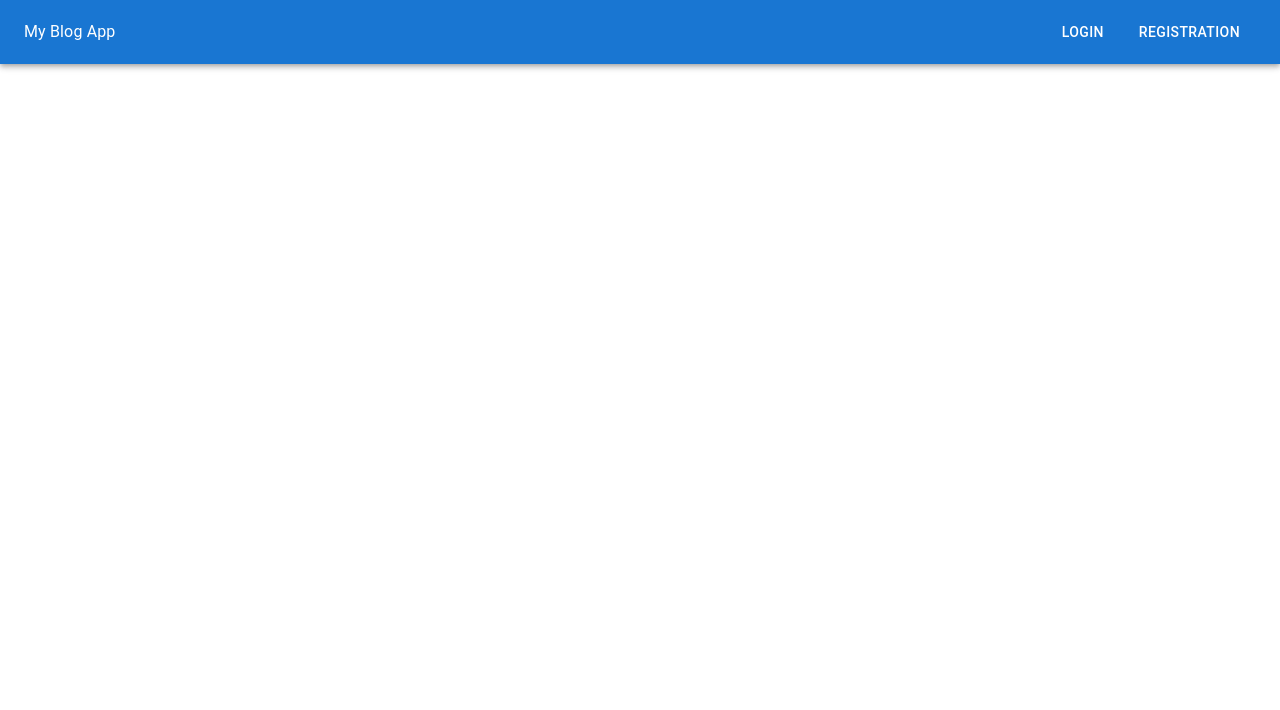
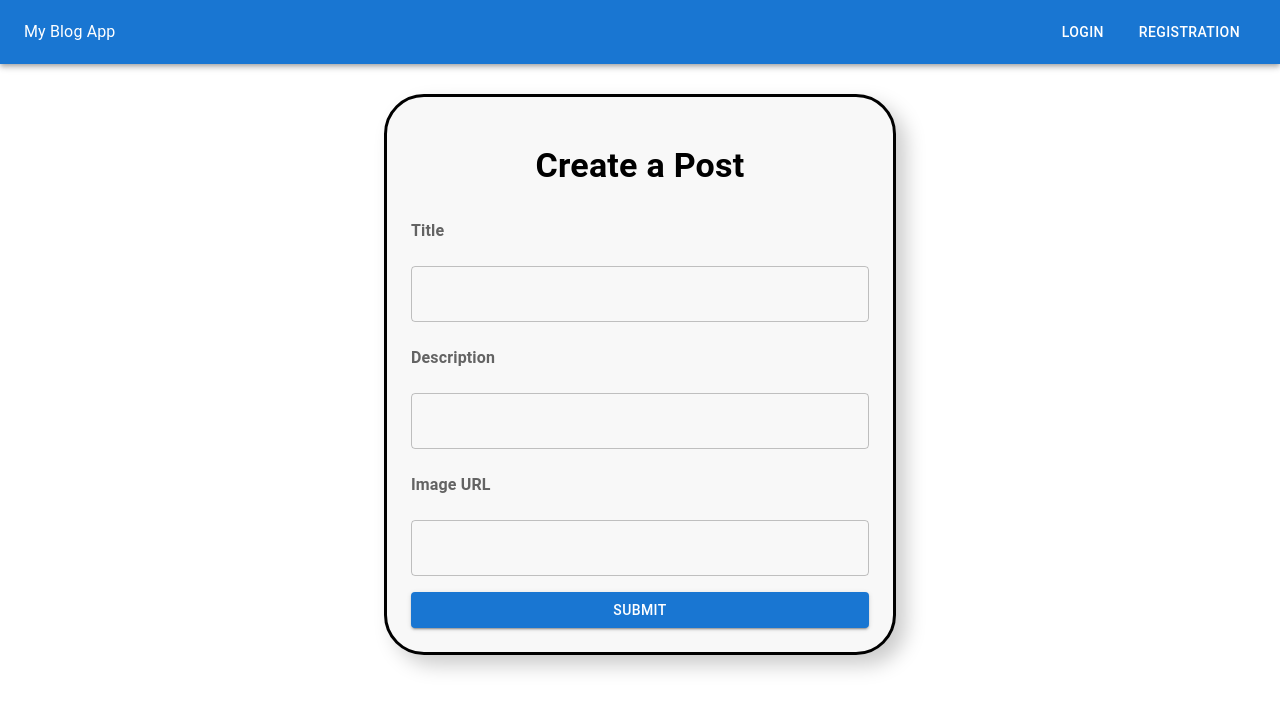
Before and after one commit to rushikeshtonape/blog-app-MERN, a React (Create React App) app in the folder client/: page /create-blog in a window 1280 px wide. Shown: the top 710 px of the page. Built offline with nearby package versions, Linux system fonts and the light colour scheme; the HTML template or start-up script is replaced by a standard one.

Commit message:
Added Create-blog page to create new Blog

```diff
--- a/client/src/App.js
+++ b/client/src/App.js
@@ -5,6 +5,7 @@ import Login from "./pages/Login";
 import Blogs from "./pages/Blogs";
 import Register from "./pages/Register";
 import UserBlogs from "./pages/UserBlogs";
+import CreateBlog from "./pages/CreateBlog";
 function App() {
   return (
  <>
@@ -14,6 +15,7 @@ function App() {
      <Route path="/" element={<Blogs/>} />
      <Route path="/blogs" element={<Blogs/>} />
      <Route path="/my-blogs" element={<UserBlogs/>} />
+     <Route path="/create-blog" element={<CreateBlog/>} />
      <Route path="/login" element={<Login/>} />
      <Route path="/register" element={<Register/>} />
     </Routes>
--- a/client/src/components/BlogCard.js
+++ b/client/src/components/BlogCard.js
@@ -40,8 +40,11 @@ export default function BlogCard({title,description,image,username,time}) {
         alt="unsuccessful to load image"
       />
       <CardContent>
+      <Typography variant="h6" color="text.secondary">
+          Title: {title}
+        </Typography>
         <Typography variant="body2" color="text.secondary">
-          {description}
+        Description: {description}
         </Typography>
       </CardContent>
 
--- a/client/src/components/Header.js
+++ b/client/src/components/Header.js
@@ -26,6 +26,7 @@ const Header = () => {
               <Tabs textColor='inherit' value={value} onChange={(e,val) => setValue(val)}>
                   <Tab label='Blogs' LinkComponent={Link} to='/blogs' />
                   <Tab label='My Blog' LinkComponent={Link} to='/my-blogs' />
+                  <Tab label='Create Blog' LinkComponent={Link} to='/create-blog' />
               </Tabs>
 
             </Box>
--- /dev/null
+++ b/client/src/pages/CreateBlog.js
@@ -0,0 +1,111 @@
+import React, { useState } from "react";
+import axios from "axios";
+import { useNavigate } from "react-router-dom";
+import { Box, Button, InputLabel, TextField, Typography } from "@mui/material";
+//import toast from "react-hot-toast";
+const CreateBlog = () => {
+  const id = localStorage.getItem("userId");
+  const navigate = useNavigate();
+  const [inputs, setInputs] = useState({
+    title: "",
+    description: "",
+    image: "",
+  });
+  // input change
+  const handleChange = (e) => {
+    setInputs((prevState) => ({
+      ...prevState,
+      [e.target.name]: e.target.value,
+    }));
+  };
+  //form
+  const handleSubmit = async (e) => {
+    e.preventDefault();
+    try {
+      const { data } = await axios.post("/api/v1/blog/create-blog", {
+        title: inputs.title,
+        description: inputs.description,
+        image: inputs.image,
+        user: id,
+      });
+      if (data?.success) {
+        alert("Blog Created");
+        navigate("/my-blogs");
+      }
+    } catch (error) {
+      console.log(error);
+    }
+  };
+  return (
+    <>
+      <form onSubmit={handleSubmit}>
+        <Box
+          width={"40%"}
+          border={3}
+          borderRadius={10}
+          padding={3}
+          margin="auto"
+          boxShadow={"10px 10px 20px #ccc"}
+          display="flex"
+          flexDirection={"column"}
+          marginTop="30px"
+          backgroundColor="#F8F8F8"
+        >
+          <Typography
+            variant="h4"
+            textAlign={"center"}
+            fontWeight="bold"
+            padding={3}
+            color="#000"
+          >
+            Create a Post
+          </Typography>
+          <InputLabel
+            sx={{ mb: 1, mt: 1, fontSize: "16px", fontWeight: "bold" }}
+          >
+            Title
+          </InputLabel>
+          <TextField
+            name="title"
+            value={inputs.title}
+            onChange={handleChange}
+            margin="normal"
+            variant="outlined"
+            required
+          />
+          <InputLabel
+            sx={{ mb: 1, mt: 2, fontSize: "16px", fontWeight: "bold" }}
+          >
+            Description
+          </InputLabel>
+          <TextField
+            name="description"
+            value={inputs.description}
+            onChange={handleChange}
+            margin="normal"
+            variant="outlined"
+            required
+          />
+          <InputLabel
+            sx={{ mb: 1, mt: 2, fontSize: "16px", fontWeight: "bold" }}
+          >
+            Image URL
+          </InputLabel>
+          <TextField
+            name="image"
+            value={inputs.image}
+            onChange={handleChange}
+            margin="normal"
+            variant="outlined"
+            required
+          />
+          <Button sx={{mt:1}} type="submit" color="primary" variant="contained">
+            SUBMIT
+          </Button>
+        </Box>
+      </form>
+    </>
+  );
+};
+
+export default CreateBlog;
```
